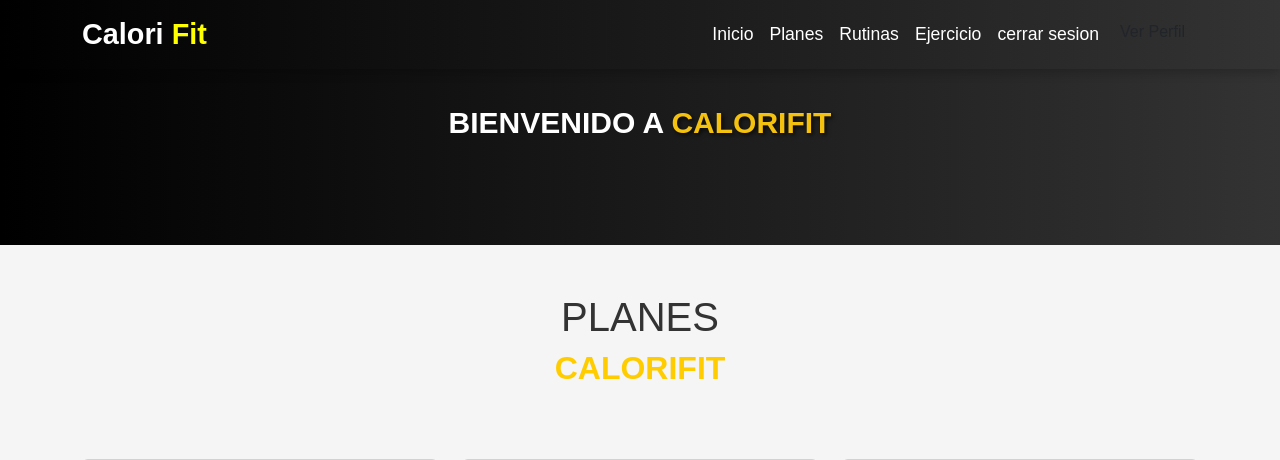
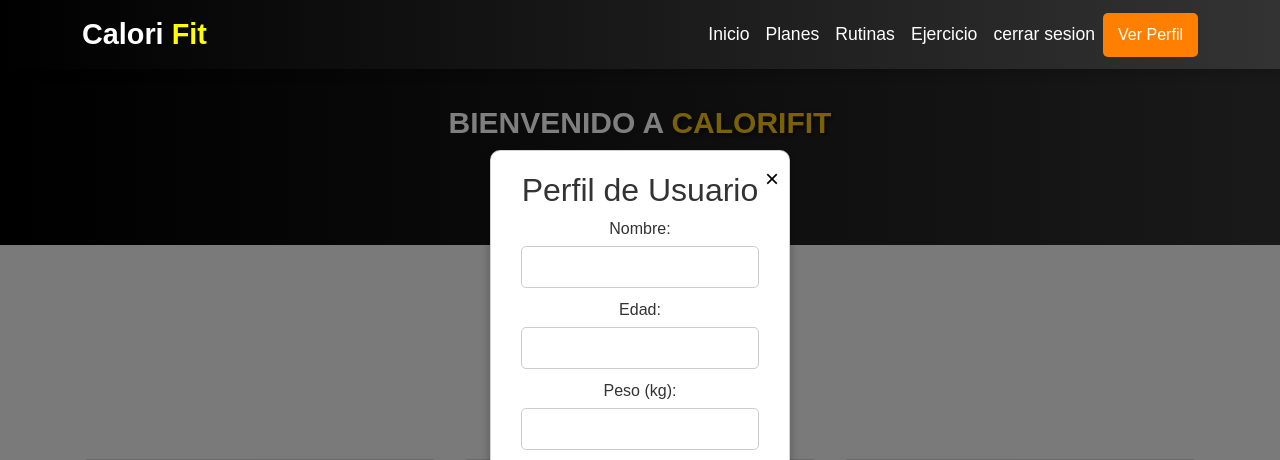
Before and after one commit to Ftalejo69/Calorifit, a PHP site: page /gyms/inicio.html in a window 1280 px wide. Shown: the top 460 px of the page. Run offline with PHP 8.4, Linux system fonts and the light colour scheme; grey boxes are pictures that could not be loaded.

Commit message:
actualizacion ver perfil

```diff
--- a/ejerciciios.html
+++ b/ejerciciios.html
@@ -20,7 +20,7 @@
           </button>
           <div class="collapse navbar-collapse" id="navbarNavAltMarkup">
             <div class="navbar-nav ms-auto">
-              <a class="nav-link" href="menu.html">Inicio</a>
+              <a class="nav-link" href="inicio.html">Inicio</a>
               <a class="nav-link" href="planes">Planes</a>
               <a class="nav-link" href="rutinas.html">Rutinas</a>
               <a class="nav-link" href="index.php">cerrar sesion</a>
--- a/estilo.css
+++ b/estilo.css
@@ -236,27 +236,71 @@ body {
   margin-top: 290px;
 }
     /* Estilos para el modal del ver perfil */
+ /* Fondo oscuro del modal */
  .modal {
-      display: none;
+  display: none; /* Ahora sí empieza oculto */
   position: fixed;
-      top: 50%;
-      left: 50%;
-      transform: translate(-50%, -50%);
-      background: white;
+  z-index: 1000;
+  left: 0;
+  top: 0;
+  width: 100%;
+  height: 100%;
+  background-color: rgba(0, 0, 0, 0.5);
+  display: flex;
+  justify-content: center;
+  align-items: center;
+}
+
+/* Caja del contenido del modal */
+.modal-content {
+  background: #fff;
   padding: 20px;
-      box-shadow: 0 4px 8px rgba(0, 0, 0, 0.2);
   border-radius: 10px;
   width: 300px;
   text-align: center;
+  box-shadow: 0px 4px 10px rgba(0, 0, 0, 0.3);
+  position: relative;
+  animation: fadeIn 0.3s ease-in-out;
 }
-    .modal.active {
-      display: block;
+
+/* Animación de entrada */
+@keyframes fadeIn {
+  from {
+    opacity: 0;
+    transform: translateY(-10px);
   }
-    .modal .close-btn {
+  to {
+    opacity: 1;
+    transform: translateY(0);
+  }
+}
+
+/* Botón de cerrar (X) */
+.close-btn {
+  position: absolute;
+  right: 10px;
+  top: 10px;
+  font-size: 24px;
   cursor: pointer;
-      background: red;
+  color: black;
+}
+
+.close-btn:hover {
+  color: red;
+}
+
+/* Botón estilizado */
+.btn {
+  background-color: #ff8000;
   color: white;
+  padding: 10px 15px;
   border: none;
-      padding: 5px 10px;
-      margin-top: 10px;
+  border-radius: 5px;
+  cursor: pointer;
+  text-decoration: none;
+  display: inline-block;
 }
+
+.btn:hover {
+  background-color: #cc6600;
+}
--- a/inicio.html
+++ b/inicio.html
@@ -27,7 +27,7 @@
           <a class="nav-link" href="rutinas.html">Rutinas</a>
           <a class="nav-link" href="ejerciciios.html">Ejercicio</a>
           <a class="nav-link" href="index.php">cerrar sesion</a>
-          <li><a href="#" id="openProfile" class="btn">Ver Perfil</a></li>
+          <a href="#" id="openProfile" class="btn">Ver Perfil</a>
         </div>
       </div>
     </div>
@@ -35,9 +35,26 @@
 
   <div id="profileModal" class="modal">
     <div class="modal-content">
-      <h2>Perfil</h2>
-      <p>Información del usuario...</p>
-      <button class="close-btn" id="closeProfile">Cerrar</button>
+      <span class="close-btn" id="closeProfile">&times;</span>
+      <h2>Perfil de Usuario</h2>
+
+      <form id="profileForm">
+        <label for="name">Nombre:</label>
+        <input type="text" id="name" required>
+
+        <label for="age">Edad:</label>
+        <input type="number" id="age" required>
+
+        <label for="weight">Peso (kg):</label>
+        <input type="number" id="weight" required>
+
+        <label for="height">Altura (cm):</label>
+        <input type="number" id="height" required>
+
+        <button type="submit" class="btn">Guardar Cambios</button>
+        <button type="button" id="deleteProfile" class="btn btn-delete">Eliminar Perfil</button>
+      </form>
+
     </div>
   </div>
 
--- a/planes.html
+++ b/planes.html
@@ -22,7 +22,7 @@
       </button>
       <div class="collapse navbar-collapse" id="navbarNavAltMarkup">
         <div class="navbar-nav ms-auto">
-          <a class="nav-link" href="#">Inicio</a>
+          <a class="nav-link" href="inicio.html">Inicio</a>
           <a class="nav-link" href="planes.html">Planes</a>
           <a class="nav-link" href="rutinas.html">Rutinas</a>
           <a class="nav-link" href="ejerciciios.html">Ejercicio</a>
--- a/rutinas.html
+++ b/rutinas.html
@@ -21,9 +21,9 @@
       </button>
       <div class="collapse navbar-collapse" id="navbarNavAltMarkup">
         <div class="navbar-nav ms-auto">
-          <a class="nav-link" href="menu.html">Inicio</a>
-          <a class="nav-link" href="#">Planes</a>
-          <a class="nav-link" href="#">Rutinas</a>
+          <a class="nav-link" href="inicio.html">Inicio</a>
+          <a class="nav-link" href="planes.html">Planes</a>
+          <a class="nav-link" href="rutinas.html">Rutinas</a>
           <a class="nav-link" href="ejerciciios.html">Ejercicios</a>
           <a class="nav-link" href="index.php">cerrar sesion</a>
         </div>
--- a/script.js
+++ b/script.js
@@ -1,14 +1,20 @@
-document.getElementById('openProfile').addEventListener('click', function(event) {
+document.addEventListener("DOMContentLoaded", function () {
+  var modal = document.getElementById("profileModal");
+  var openBtn = document.getElementById("openProfile");
+  var closeBtn = document.getElementById("closeProfile");
+
+  openBtn.addEventListener("click", function (event) {
     event.preventDefault();
-    document.getElementById('profileModal').classList.add('active');
+    modal.style.display = "flex";
   });
 
-  document.getElementById('closeProfile').addEventListener('click', function() {
-    document.getElementById('profileModal').classList.remove('active');
+  closeBtn.addEventListener("click", function () {
+    modal.style.display = "none";
   });
 
-  document.getElementById('profileModal').addEventListener('click', function(event) {
-    if (event.target === this) {
-      this.classList.remove('active');
+  window.addEventListener("click", function (event) {
+    if (event.target === modal) {
+      modal.style.display = "none";
     }
   });
+});
```
Lines whose indentation alone changed are shown as unchanged.
